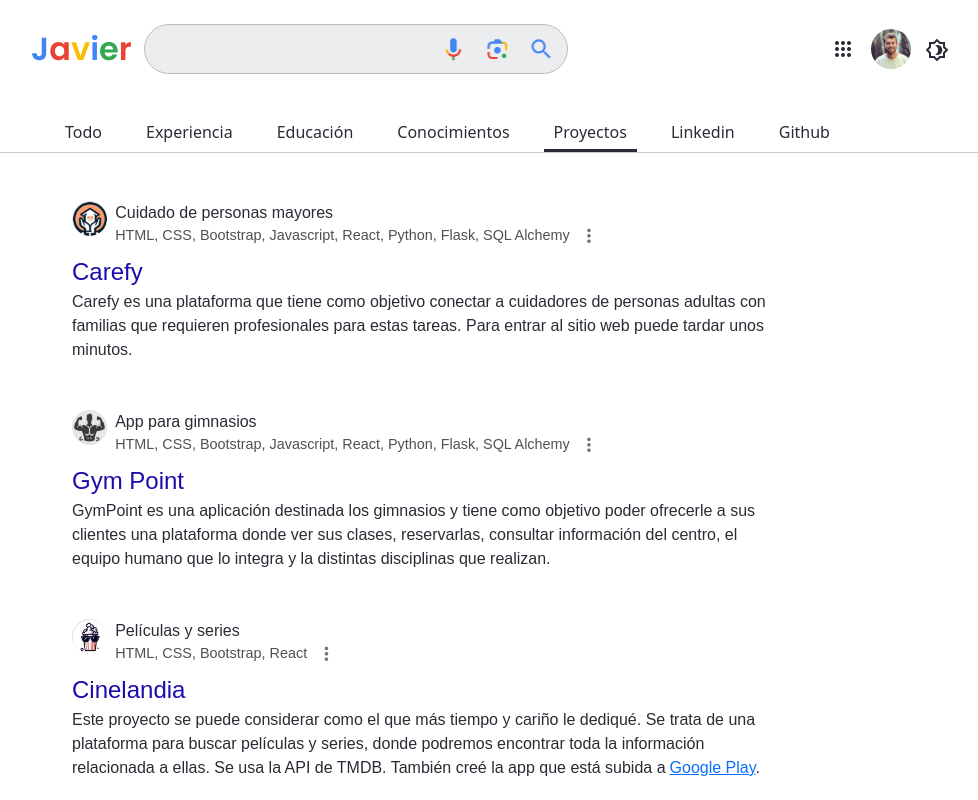
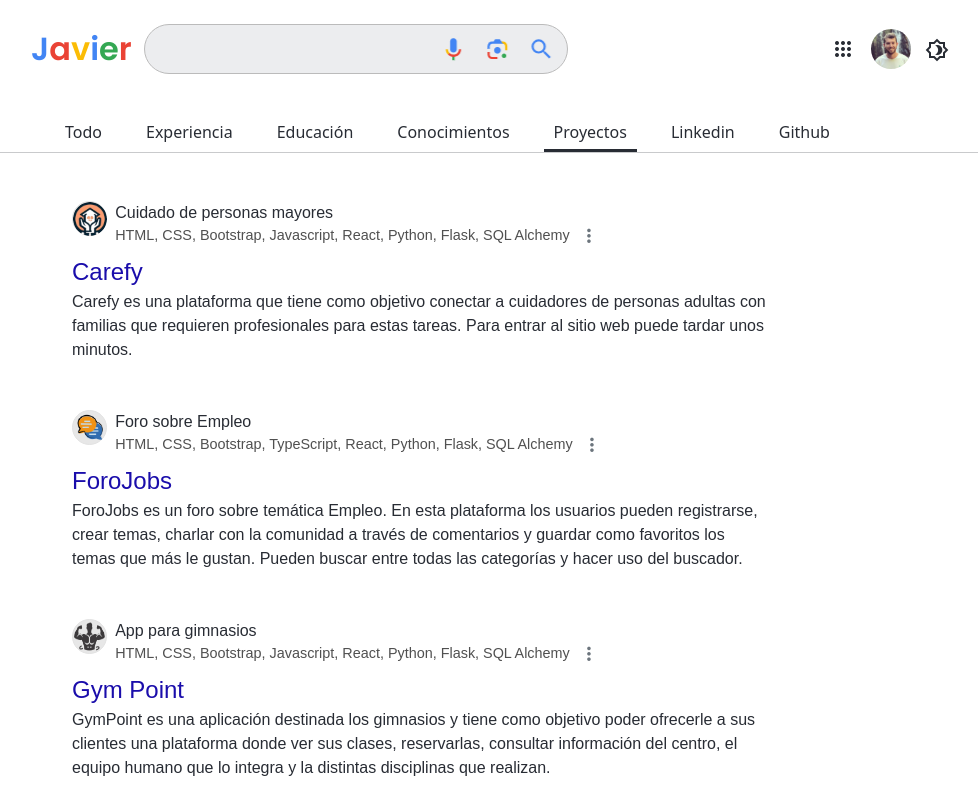
Before and after one commit to javidiez/curriculum-vitae, a React (Vite) app: page /proyectos in a window 1280 px wide. Shown: the whole page, without its empty margins (138-1116 px from the left). Built offline with nearby package versions, Linux system fonts and the light colour scheme.

Commit message:
ADD forojobs

```diff
--- a/src/pages/Proyectos.jsx
+++ b/src/pages/Proyectos.jsx
@@ -19,6 +19,7 @@
 import carefy from '../../src/assets/img/logo-carefy.png'
 import domain from '../../src/assets/img/domain.png'
 import gympoint from '../../src/assets/img/logo_gym.png'
+import forojobs from '../../src/assets/img/forojobs.png'
 import { useEffect } from "react";
 
 
@@ -35,6 +36,8 @@
                 <div className="col-12 col-sm-8">
 
                     <InfoCard title={(<><a className="card-title" target="_blank" href='https://sample-service-name-2ja2.onrender.com/'>Carefy</a></>)} url={"HTML, CSS, Bootstrap, Javascript, React, Python, Flask, SQL Alchemy"} urlTitle={"Cuidado de personas mayores"} img={carefy} description={"Carefy es una plataforma que tiene como objetivo conectar a cuidadores de personas adultas con familias que requieren profesionales para estas tareas. Para entrar al sitio web puede tardar unos minutos."} LinkTo={'https://sample-service-name-2ja2.onrender.com/'} />
+
+                    <InfoCard title={(<><a className="card-title" target="_blank" href='https://github.com/javidiez/forojob'>ForoJobs</a></>)} url={"HTML, CSS, Bootstrap, TypeScript, React, Python, Flask, SQL Alchemy"} urlTitle={"Foro sobre Empleo"} img={forojobs} description={"ForoJobs es un foro sobre temática Empleo. En esta plataforma los usuarios pueden registrarse, crear temas, charlar con la comunidad a través de comentarios y guardar como favoritos los temas que más le gustan. Pueden buscar entre todas las categorías y hacer uso del buscador."} LinkTo={'https://github.com/javidiez/forojob'} />
 
                     <InfoCard title={(<><a className="card-title" target="_blank" href='https://github.com/javidiez/gympoint'>Gym Point</a></>)} url={"HTML, CSS, Bootstrap, Javascript, React, Python, Flask, SQL Alchemy"} urlTitle={"App para gimnasios"} img={gympoint} description={"GymPoint es una aplicación destinada los gimnasios y tiene como objetivo poder ofrecerle a sus clientes una plataforma donde ver sus clases, reservarlas, consultar información del centro, el equipo humano que lo integra y la distintas disciplinas que realizan."} LinkTo={'https://github.com/javidiez/gympoint'} />
 
```
Also changed, not shown: src/assets/img/forojobs.png (added).
